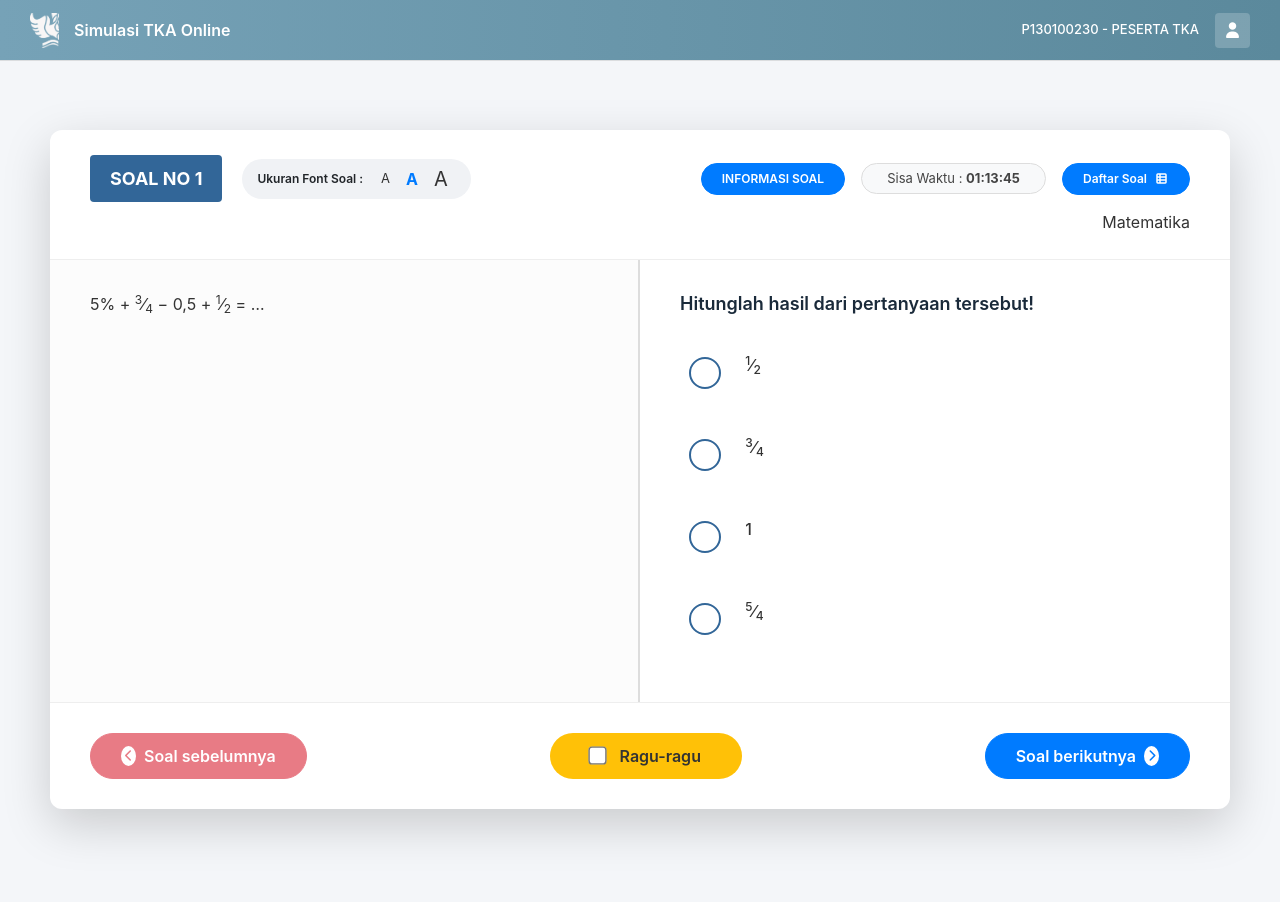
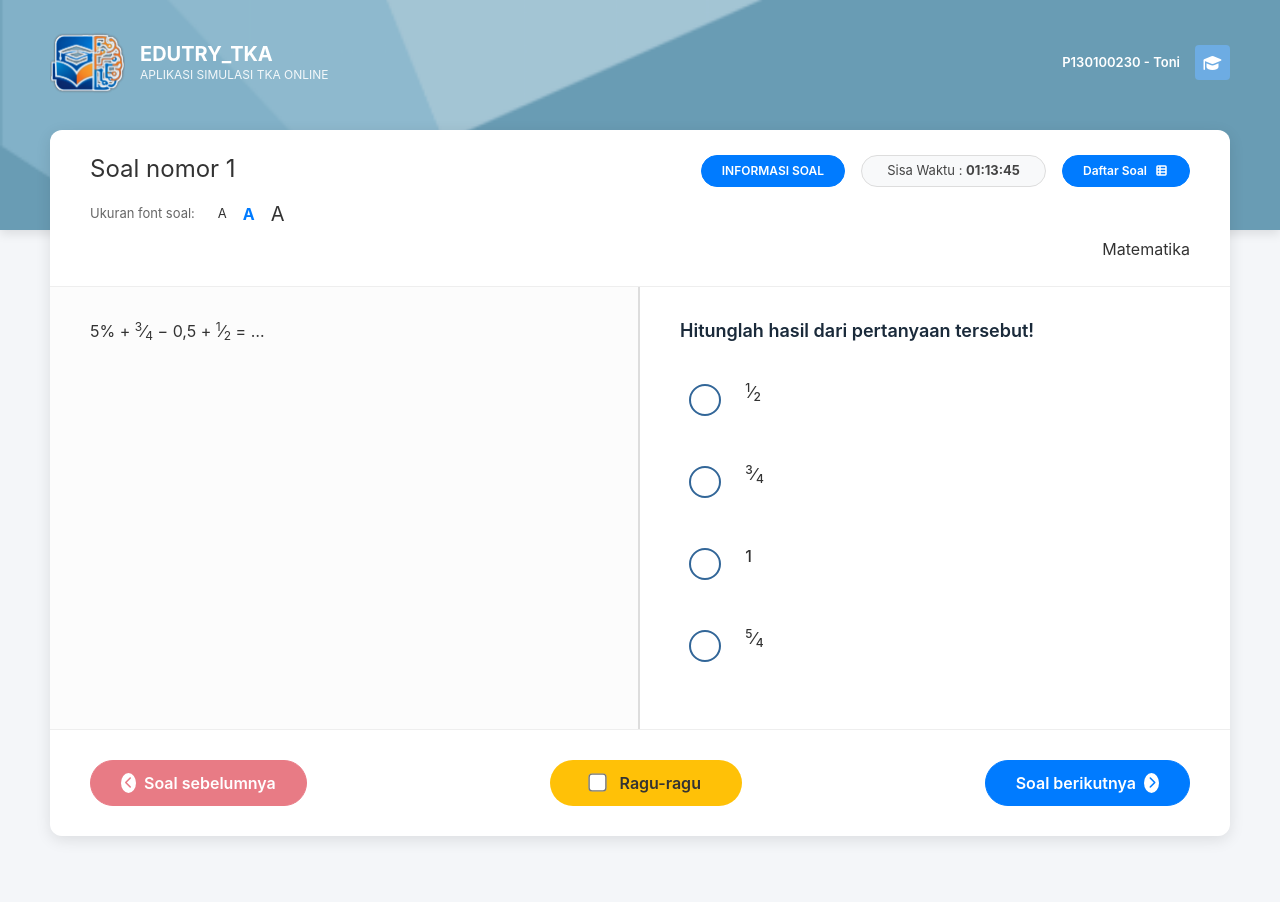
Before and after one commit to TONI1493/tka_simulation, a React (Vite) app: page /exam in a window 1280 px wide. Shown: the top 902 px of the page. Built offline with nearby package versions, Linux system fonts and the light colour scheme.

Commit message:
Revert UI changes and apply minimal safe fix

```diff
--- a/src/components/ExamPage.jsx
+++ b/src/components/ExamPage.jsx
@@ -24,21 +24,8 @@ const ExamPage = () => {
     const mapelKey = mapel === 'Bahasa Indonesia' ? 'bahasa_indonesia' : 'matematika';
     const paketKey = paket.toLowerCase().replace(/ /g, '');
 
-    const questionList = questions[mapelKey]?.[paketKey] || questions.matematika.paket1 || [];
+    const questionList = questions[mapelKey]?.[paketKey] || questions.matematika.paket1;
     const currentQuestion = questionList[currentQuestionIndex];
-
-    // Fallback if question not found
-    if (!currentQuestion && !loading) {
-        return (
-            <div className="exam-container d-flex align-items-center justify-content-center" style={{ minHeight: '100vh' }}>
-                <div className="text-center p-5 bg-white shadow rounded">
-                    <h4 className="text-danger mb-3">Oops! Soal tidak ditemukan.</h4>
-                    <p className="text-muted">Terjadi kendala saat memuat data mata pelajaran: {mapel} - {paket}</p>
-                    <button onClick={() => navigate('/')} className="btn btn-primary px-4 mt-3">Kembali ke Beranda</button>
-                </div>
-            </div>
-        );
-    }
 
     const cleanText = (text) => {
         if (!text) return "";
@@ -115,13 +102,43 @@ const ExamPage = () => {
     };
 
     const handleSubmit = () => {
-        if (window.confirm("Apakah Anda yakin ingin mengakhiri tes?")) {
-            navigate('/result', { state: { answers, mapel, paket, questionList } });
-        }
+        setLoading(true);
+        setTimeout(() => {
+            let correctCount = 0;
+            questionList.forEach(q => {
+                const answer = answers[q.id];
+                if (q.type === 'true-false-statements') {
+                    const isAllCorrect = q.statements.every(s => answer && answer[s.id] === s.correctAnswer);
+                    if (isAllCorrect) correctCount++;
+                } else if (q.type === 'multiple-answer') {
+                    const isAllCorrect = Array.isArray(answer) &&
+                        answer.length === q.correctAnswers.length &&
+                        answer.every(a => q.correctAnswers.includes(a));
+                    if (isAllCorrect) correctCount++;
+                } else {
+                    if (answer === q.correctAnswer) {
+                        correctCount++;
+                    }
+                }
+            });
+            setLoading(false);
+            navigate('/result', {
+                state: {
+                    score: Math.round((correctCount / questionList.length) * 100),
+                    total: questionList.length,
+                    correct: correctCount,
+                    wrong: questionList.length - correctCount,
+                    mapel: mapel,
+                    paket: paket,
+                    answers: answers
+                }
+            });
+        }, 2000);
     };
 
     return (
-        <div className="exam-container">
+        <div className="exam-container" style={{ position: 'relative' }}>
+            {/* GLOBAL LOADING GIF OVERLAY */}
             {loading && (
                 <div style={{
                     position: 'fixed', top: 0, left: 0, right: 0, bottom: 0,
@@ -132,31 +149,40 @@ const ExamPage = () => {
                 </div>
             )}
 
-            {/* TOP HEADER (TEAL) */}
-            <div className="exam-top-header d-flex justify-content-between align-items-center">
-                <div className="d-flex align-items-center">
-                    <img src="/images/logo-w.png" alt="Logo" style={{ height: 35, marginRight: 15 }} />
-                    <span style={{ fontWeight: 600, fontSize: 16 }}>Simulasi TKA Online</span>
-                </div>
-                <div className="d-flex align-items-center">
-                    <span className="mr-3" style={{ fontSize: 13, fontWeight: 500 }}>P130100230 - PESERTA TKA</span>
-                    <div style={{ width: 35, height: 35, background: 'rgba(255,255,255,0.2)', borderRadius: 4, display: 'flex', alignItems: 'center', justifyContent: 'center' }}>
-                        <i className="fas fa-user text-white"></i>
+            {/* FIXED TOP BACKGROUND (Blue) */}
+            <div className="fixed-blue-header">
+                <div className="header-logo-section">
+                    <div className="d-flex justify-content-between align-items-center header-top-row">
+                        <div className="d-flex align-items-center">
+                            <img src="/images/logo-edutry.png" alt="Logo" style={{ height: 75, marginRight: 15 }} />
+                            <div className="text-white text-left">
+                                <h2 style={{ fontSize: 20, fontWeight: 700, margin: 0 }}>EDUTRY_TKA</h2>
+                                <p style={{ fontSize: 12, margin: 0, opacity: 0.9 }}>APLIKASI SIMULASI TKA ONLINE</p>
+                            </div>
+                        </div>
+                        <div className="d-flex align-items-center text-white">
+                            <span style={{ fontSize: 13, marginRight: 15, fontWeight: 600 }}>P130100230 - Toni</span>
+                            <div style={{
+                                width: 35, height: 35, background: '#6dace3', borderRadius: 4,
+                                display: 'flex', alignItems: 'center', justifyContent: 'center'
+                            }}>
+                                <i className="fas fa-graduation-cap"></i>
+                            </div>
+                        </div>
                     </div>
                 </div>
             </div>
 
+            {/* MAIN EXAM CARD CONTAINER */}
             <div className="exam-main-container">
-                <div className="exam-card-wrapper shadow-lg">
+                <div className="exam-card-wrapper">
                     {/* CARD HEADER */}
                     <div className="exam-card-header">
-                        <div className="d-flex justify-content-between align-items-center header-top-row">
-                            <div className="d-flex align-items-center">
-                                <div style={{ background: '#326698', color: 'white', padding: '10px 20px', borderRadius: 4, fontWeight: 700, fontSize: 18, marginRight: 20 }}>
-                                    SOAL NO {currentQuestionIndex + 1}
-                                </div>
-                                <div className="d-flex align-items-center" style={{ background: '#f0f2f5', padding: '5px 15px', borderRadius: 20 }}>
-                                    <span style={{ fontSize: 12, fontWeight: 600, marginRight: 10 }}>Ukuran Font Soal :</span>
+                        <div className="d-flex justify-content-between align-items-start header-top-row">
+                            <div>
+                                <h4 style={{ fontWeight: 400, color: '#333', fontSize: 24, marginBottom: 15 }}>Soal nomor {currentQuestionIndex + 1}</h4>
+                                <div className="d-flex align-items-center">
+                                    <span style={{ fontSize: 13, color: '#666', marginRight: 15 }}>Ukuran font soal:</span>
                                     <span
                                         onClick={() => setFontSize(13)}
                                         style={{ fontSize: 13, cursor: 'pointer', margin: '0 8px', color: fontSize === 13 ? '#007bff' : '#333', fontWeight: fontSize === 13 ? 700 : 400 }}
@@ -194,9 +220,9 @@ const ExamPage = () => {
                         </div>
                     </div>
 
-                    {/* CARD CONTENT */}
+                    {/* CARD CONTENT - Split View 50/50 - Always Forced per User Request */}
                     <div className="exam-card-content">
-                        {/* Left Side: Stimulus (FORCED 50/50 Layout) */}
+                        {/* Left Side: Stimulus/Reference (50%) */}
                         <div className="pane-stimulus">
                             {cleanText(currentQuestion.stimulus) ? (
                                 <div style={{
@@ -230,7 +256,7 @@ const ExamPage = () => {
                             )}
                         </div>
 
-                        {/* Right Side: Question & Options */}
+                        {/* Right Side: Options/Statements ONLY (50%) */}
                         <div className="pane-question">
                             <div style={{
                                 fontSize: fontSize + 2,
--- a/src/styles/exam.css
+++ b/src/styles/exam.css
@@ -101,8 +101,7 @@
 @media (max-width: 768px) {
     .exam-card-content {
         flex-direction: column;
-        overflow-y: visible;
-        /* Allow natural scrolling on mobile */
+        overflow-y: auto;
     }
 }
 
@@ -133,10 +132,8 @@
         flex: none;
         width: 100%;
         max-height: none;
-        /* No max height on mobile to prevent double scrollers */
         padding: 20px;
         border-right: none;
-        overflow-y: visible;
     }
 
     .pane-stimulus {
```
